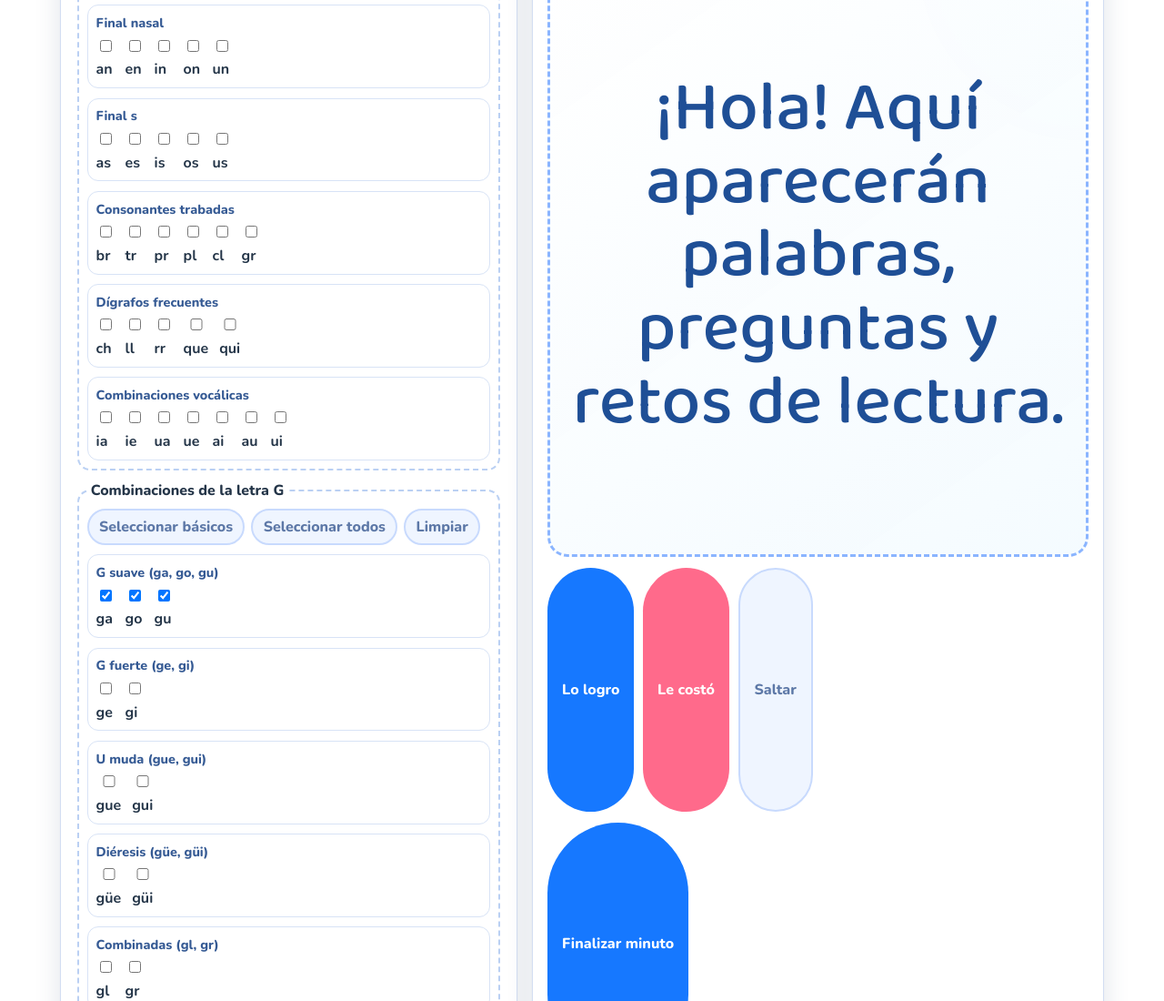
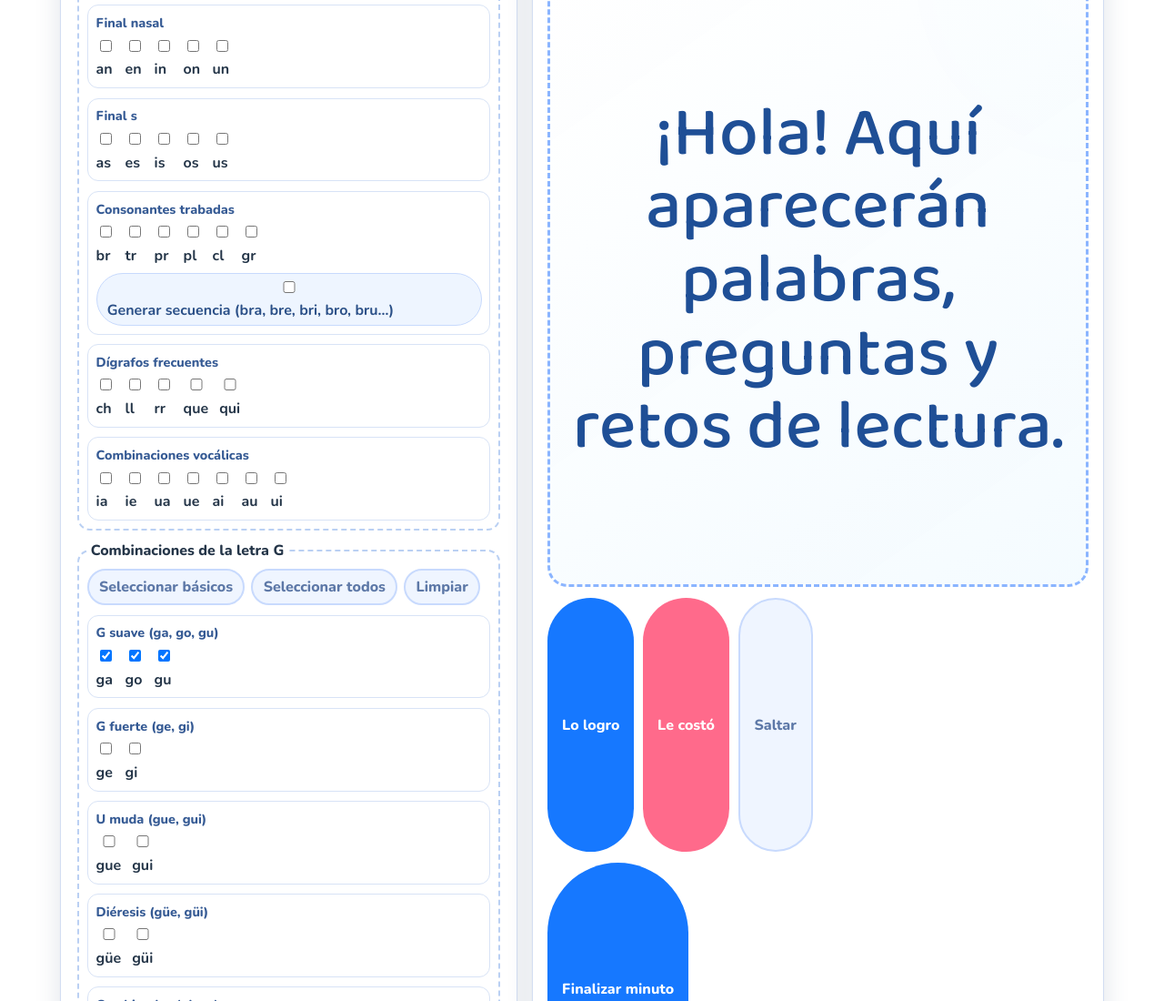
Before and after one commit to amcereijo/kid-read-learning, a plain HTML site: page zona-ninos.html in a window 1280 px wide. Shown: the part 875-1975 px from the top of the page at 91% size. Drawn offline with nearby package versions, Linux system fonts and the light colour scheme.

Commit message:
Add sequential mode for trabadas (bra, bre, bri, bro, bru…)

```diff
--- a/zona-ninos.css
+++ b/zona-ninos.css
@@ -381,6 +381,20 @@ legend {
   text-shadow: 0 1px 0 rgba(255, 255, 255, 0.6);
 }
 
+.sequence-toggle {
+  margin-top: 0.5rem;
+  display: inline-flex;
+  align-items: center;
+  gap: 0.4rem;
+  font-weight: 700;
+  color: #2a4f87;
+  background: #eef5ff;
+  border: 1px solid #c8dafd;
+  border-radius: 999px;
+  padding: 0.3rem 0.7rem;
+  cursor: pointer;
+}
+
 @media (max-width: 980px) {
   .layout {
     grid-template-columns: 1fr;
--- a/zona-ninos.html
+++ b/zona-ninos.html
@@ -132,6 +132,10 @@
                   <label><input type="checkbox" name="pattern" value="cl" /> cl</label>
                   <label><input type="checkbox" name="pattern" value="gr" /> gr</label>
                 </div>
+                <label class="sequence-toggle" id="blendSequenceWrap" hidden>
+                  <input type="checkbox" id="blendSequenceMode" />
+                  Generar secuencia (bra, bre, bri, bro, bru…)
+                </label>
               </div>
 
               <div class="pattern-group">
--- a/zona-ninos.js
+++ b/zona-ninos.js
@@ -351,6 +351,17 @@ function setPatternSelection(mode) {
 
     box.checked = false;
   });
+  updateBlendSequenceVisibility();
+}
+
+const blendConsonantSet = new Set(["br", "tr", "pr", "pl", "cl", "gr"]);
+
+function updateBlendSequenceVisibility() {
+  const wrap = document.getElementById("blendSequenceWrap");
+  if (!wrap) return;
+  const anyBlend = Array.from(patternPicker.querySelectorAll("input[name='pattern']:checked"))
+    .some((n) => blendConsonantSet.has(n.value));
+  wrap.hidden = !anyBlend;
 }
 
 function buildPatternsDataset(count, selectedPatterns) {
@@ -366,6 +377,18 @@ function buildPatternsDataset(count, selectedPatterns) {
 }
 
 function buildBlendsDataset(count) {
+  const sequenceMode = document.getElementById("blendSequenceMode")?.checked;
+  if (sequenceMode) {
+    const requested = Array.from(patternPicker.querySelectorAll("input[name='pattern']:checked"))
+      .map((n) => n.value)
+      .filter((v) => blendConsonantSet.has(v));
+    const ordered = requested.length > 0 ? requested : blendConsonants;
+    const items = ordered.flatMap((c) =>
+      ["a", "e", "i", "o", "u"].map((v) => ({ prompt: `${c}${v}`, meta: c }))
+    );
+    return items;
+  }
+
   const repeated = [];
   while (repeated.length < count) {
     repeated.push(...shuffle(blendSyllables).map((prompt) => ({ prompt, meta: prompt.slice(0, 2) })));
@@ -495,6 +518,7 @@ function applyLabTypeUI() {
   if (hideCount) {
     labItemCount.value = type === "speed" ? "1" : "3";
   }
+  updateBlendSequenceVisibility();
 }
 
 function prepareLabData() {
@@ -1022,6 +1046,8 @@ if (clearGBtn) {
   });
 }
 
+patternPicker.addEventListener("change", updateBlendSequenceVisibility);
+
 window.addEventListener("beforeunload", clearLabTimer);
 
 applyLabTypeUI();
```
